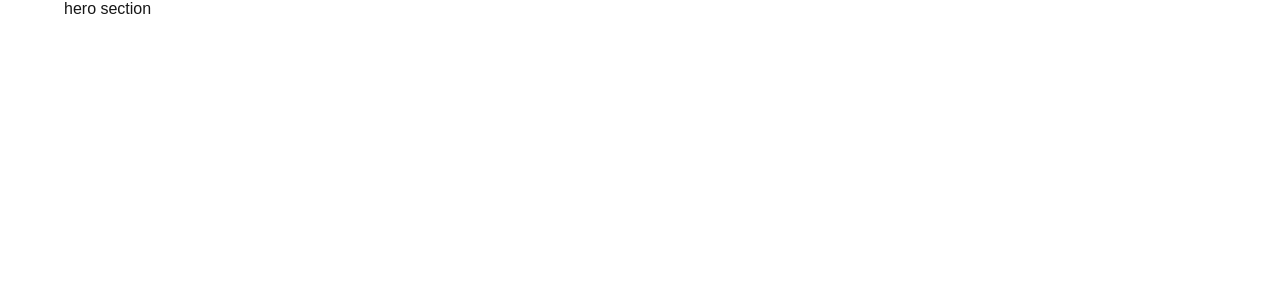
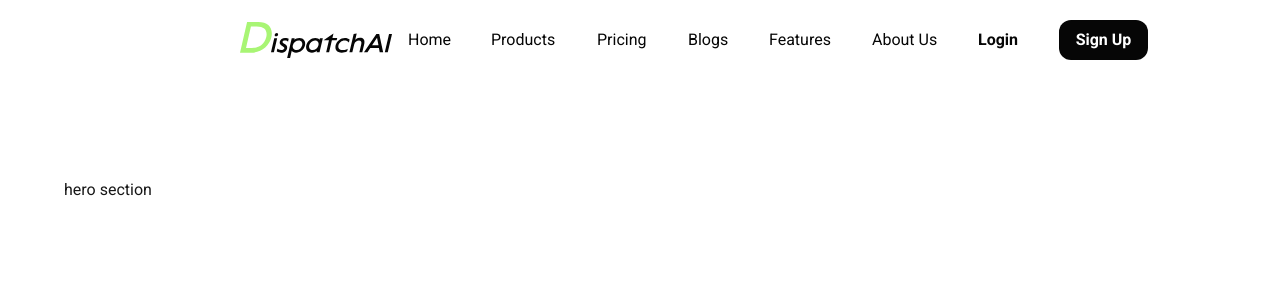
Before and after one commit to Dispatch-AI-com/frontend, a Next.js app: page / in a window 1280 px wide. Shown: the top 300 px of the page. Built offline with nearby package versions, Linux system fonts and the light colour scheme.

Commit message:
Initial implementation of Navbar

```diff
--- a/src/app/layout.tsx
+++ b/src/app/layout.tsx
@@ -1,5 +1,5 @@
 import type { Metadata } from "next";
-import { Geist, Geist_Mono } from "next/font/google";
+import { Geist, Geist_Mono, Roboto } from "next/font/google";
 import "./globals.css";
 
 const geistSans = Geist({
@@ -10,6 +10,12 @@ const geistSans = Geist({
 const geistMono = Geist_Mono({
   variable: "--font-geist-mono",
   subsets: ["latin"],
+});
+
+const roboto = Roboto({
+  weight: ['400', '700'],
+  subsets: ['latin'],
+  display: 'swap',
 });
 
 export const metadata: Metadata = {
@@ -24,7 +30,7 @@ export default function RootLayout({
 }>) {
   return (
     <html lang="en">
-      <body className={`${geistSans.variable} ${geistMono.variable}`}>
+      <body className={`${geistSans.variable} ${geistMono.variable} ${roboto.className}`}>
         {children}
       </body>
     </html>
--- a/src/app/page.tsx
+++ b/src/app/page.tsx
@@ -1,11 +1,14 @@
 import { Container } from '@mui/material';
 import HeroSection from '../components/features/landing/HeroSection';
-
+import Navbar from '../components/features/landing/Navbar';
 
 export default function LandingPage() {
   return (
-    <Container>
-      <HeroSection />
-    </Container>
+    <>
+      <Navbar />
+      <Container>
+        <HeroSection />
+      </Container>
+    </>
   );
 }
--- /dev/null
+++ b/src/components/features/landing/Navbar.tsx
@@ -0,0 +1,167 @@
+'use client';
+
+import Image from 'next/image';
+import Link from 'next/link';
+import {
+  AppBar,
+  Toolbar,
+  Box,
+  Stack,
+  Typography,
+} from '@mui/material';
+import { NavItem, NavItemProps } from './navbar/NavItem';
+
+const navItems: NavItemProps[] = [
+  { href: '/home', text: 'Home', width: 75, textWidth: 43 },
+  { href: '/products', text: 'Products', width: 98, textWidth: 66 },
+  { href: '/pricing', text: 'Pricing', width: 83, textWidth: 51 },
+  { href: '/blogs', text: 'Blogs', width: 73, textWidth: 41 },
+  { href: '/features', text: 'Features', width: 95, textWidth: 63 },
+  { href: '/about', text: 'About Us', width: 98, textWidth: 66 },
+];
+
+export default function Navbar() {
+  return (
+    <AppBar
+      position="static"
+      color="transparent"
+      elevation={0}
+      sx={{
+        height: 80,
+        backgroundColor: '#fff',
+        mb: '100px',
+      }}
+    >
+      <Toolbar
+        disableGutters
+        sx={{
+          width: '100%',
+          maxWidth: 1920,
+          px: '240px',
+          py: '20px',
+          mx: 'auto'
+        }}
+      >
+        {/* Logo */}
+        <Box
+          sx={{
+            display: 'flex',
+            alignItems: 'center',
+            margin: '2px 0',
+          }}
+        >
+          <Link href="/" aria-label="Dispatch AI Home">
+            <Image
+              src="/logo.svg"
+              alt="Dispatch AI logo"
+              width={152}
+              height={36}
+              style={{
+                cursor: 'pointer',
+                display: 'block',
+              }}
+            />
+          </Link>
+        </Box>
+
+        {/* navigation */}
+        <Stack
+          direction="row"
+          spacing={0}
+          sx={{
+            flex: 1,
+            justifyContent: 'center',
+            alignItems: 'center'
+          }}
+        >
+          {navItems.map((item) => (
+            <NavItem key={item.href} {...item} />
+          ))}
+        </Stack>
+
+        {/* Button */}
+        <Stack
+          direction="row"
+          spacing={0}
+          sx={{
+            alignItems: 'center',
+            marginLeft: 'auto'
+          }}
+        >
+          {/* Login */}
+          <Link href="/login">
+            <Box
+              sx={{
+                width: 73,
+                height: 40,
+                padding: '10px 16px',
+                borderRadius: '12px',
+                backgroundColor: '#fff',
+                marginRight: '12px',
+                display: 'flex',
+                alignItems: 'center',
+                justifyContent: 'center',
+                '&:hover': {
+                  backgroundColor: '#F5F5F5',
+                },
+              }}
+            >
+              <Typography
+                sx={{
+                  width: 41,
+                  height: 20,
+                  fontFamily: 'Roboto',
+                  fontSize: 16,
+                  fontWeight: 'bold',
+                  fontStretch: 'normal',
+                  fontStyle: 'normal',
+                  lineHeight: 1.25,
+                  letterSpacing: 'normal',
+                  color: '#060606',
+                }}
+              >
+                Login
+              </Typography>
+            </Box>
+          </Link>
+
+          {/* Sign Up */}
+          <Link href="/signup">
+            <Box
+              sx={{
+                width: 89,
+                height: 40,
+                padding: '10px 16px',
+                borderRadius: '12px',
+                backgroundColor: '#060606',
+                marginLeft: '12px',
+                display: 'flex',
+                alignItems: 'center',
+                justifyContent: 'center',
+                '&:hover': {
+                  backgroundColor: '#333',
+                },
+              }}
+            >
+              <Typography
+                sx={{
+                  maxWidth: 57,
+                  fontFamily: 'Roboto',
+                  fontSize: 16,
+                  fontWeight: 'bold',
+                  fontStretch: 'normal',
+                  fontStyle: 'normal',
+                  lineHeight: 1.25,
+                  letterSpacing: 'normal',
+                  color: '#fff',
+                }}
+              >
+                Sign Up
+              </Typography>
+            </Box>
+          </Link>
+        </Stack>
+      </Toolbar>
+    </AppBar>
+  );
+}
--- /dev/null
+++ b/src/components/features/landing/navbar/NavItem.tsx
@@ -0,0 +1,47 @@
+import Link from 'next/link';
+import { Box, Typography } from '@mui/material';
+
+export interface NavItemProps {
+  href: string;
+  text: string;
+  width: number;
+  textWidth: number;
+}
+
+export const NavItem = ({ href, text, width, textWidth }: NavItemProps) => (
+  <Link href={href}>
+    <Box
+      sx={{
+        width: width,
+        height: 36,
+        padding: '8px 16px',
+        borderRadius: '12px',
+        marginRight: '8px',
+        backgroundColor: '#fff',
+        display: 'flex',
+        alignItems: 'center',
+        justifyContent: 'center',
+        '&:hover': {
+          backgroundColor: '#F5F5F5',
+        },
+      }}
+    >
+      <Typography
+        sx={{
+          width: textWidth,
+          height: 20,
+          fontFamily: 'Roboto',
+          fontSize: 16,
+          fontWeight: 'normal',
+          fontStretch: 'normal',
+          fontStyle: 'normal',
+          lineHeight: 1.25,
+          letterSpacing: 'normal',
+          color: '#060606',
+        }}
+      >
+        {text}
+      </Typography>
+    </Box>
+  </Link>
+);
```
Also changed, not shown: public/logo.svg (added).
